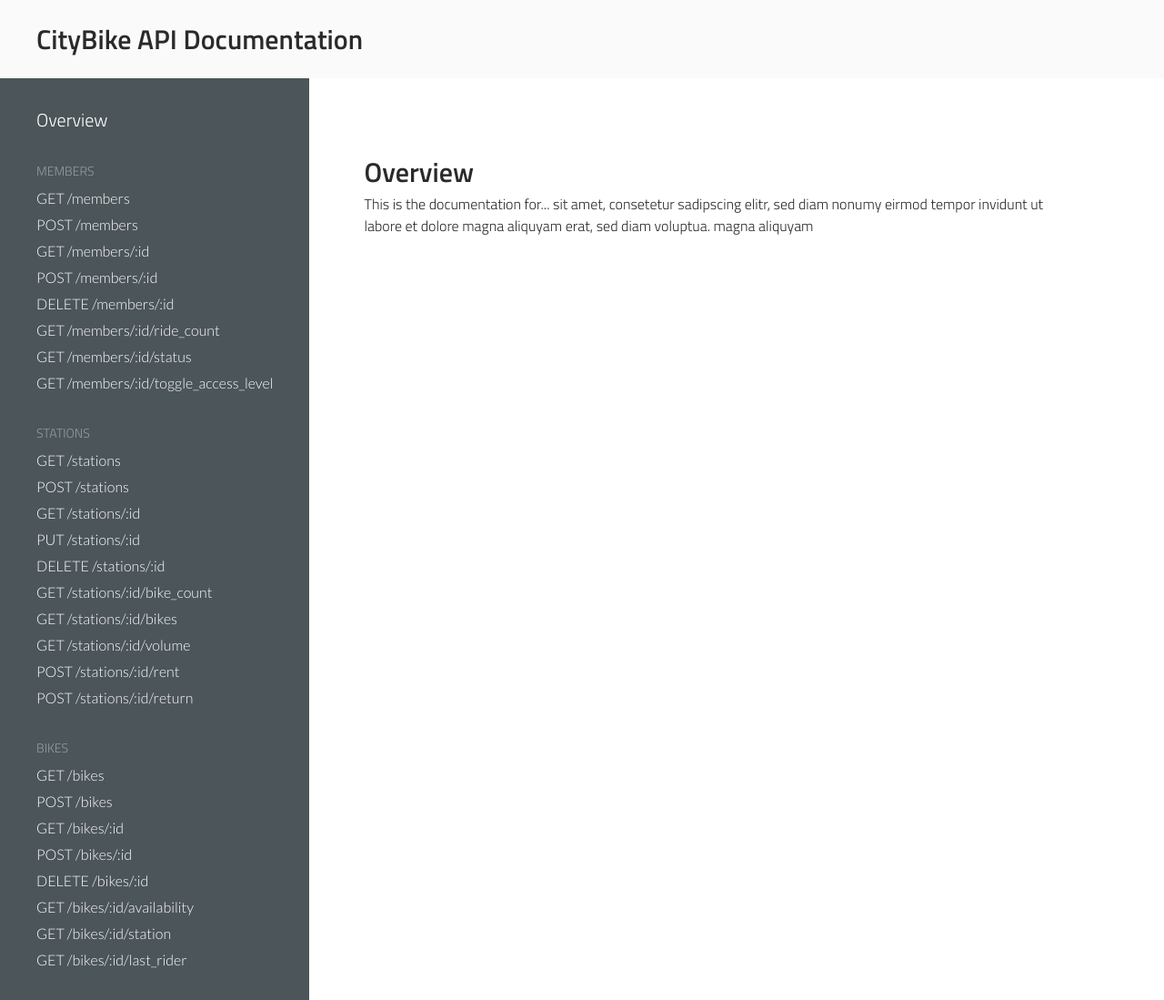
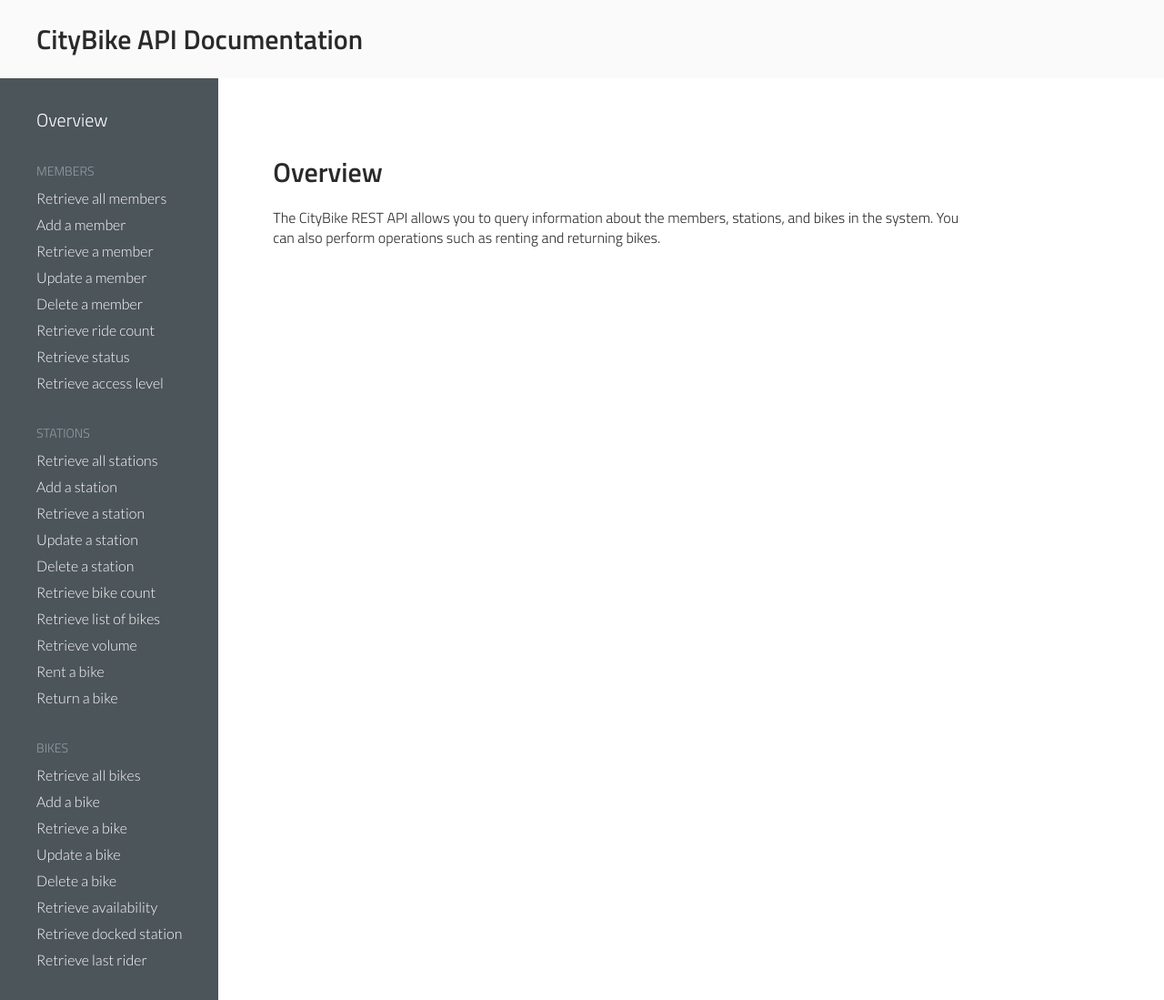
Before and after one commit to anyu/bikeshare-system, a React app: page / in a window 1280 px wide. Shown: the whole page at 91% size. Built offline with nearby package versions, Linux system fonts and the light colour scheme.

Commit message:
(feat) Use human readable labels instead of routes in documentation

```diff
--- a/client/src/components/Sidebar.js
+++ b/client/src/components/Sidebar.js
@@ -6,17 +6,16 @@ class Sidebar extends React.Component {
   }
 
   render () {
-    const memberEndpoints = ['GET /members', 'POST /members', 'GET /members/:id', 'POST /members/:id', 'DELETE /members/:id', 'GET /members/:id/ride_count',
-                             'GET /members/:id/status', 'GET /members/:id/toggle_access_level'];
-    const stationEndpoints = ['GET /stations', 'POST /stations', 'GET /stations/:id', 'PUT /stations/:id', 'DELETE /stations/:id', 'GET /stations/:id/bike_count',
-                              'GET /stations/:id/bikes', 'GET /stations/:id/volume', 'POST /stations/:id/rent', 'POST /stations/:id/return'];
-    const bikeEndpoints = ['GET /bikes', 'POST /bikes', 'GET /bikes/:id', 'POST /bikes/:id', 'DELETE /bikes/:id', 'GET /bikes/:id/availability',
-                           'GET /bikes/:id/station', 'GET /bikes/:id/last_rider'];
+    const memberEndpoints = ['Retrieve all members', 'Add a member', 'Retrieve a member', 'Update a member', 'Delete a member', 'Retrieve ride count',
+                             'Retrieve status', 'Retrieve access level'];
+    const stationEndpoints = ['Retrieve all stations', 'Add a station', 'Retrieve a station', 'Update a station', 'Delete a station', 'Retrieve bike count',
+                              'Retrieve list of bikes', 'Retrieve volume', 'Rent a bike', 'Return a bike'];
+    const bikeEndpoints = ['Retrieve all bikes', 'Add a bike', 'Retrieve a bike', 'Update a bike', 'Delete a bike', 'Retrieve availability',
+                           'Retrieve docked station', 'Retrieve last rider'];
 
     return (
         <div className="sidebar">
-          <h4>Overview</h4>
-
+          <h4 className="sidebarLink" onClick ={ (e) => this.props.togglePage(e, "Overview") }>Overview</h4>
           <h3>Members</h3>
             {memberEndpoints.map((item, i) =>
               <li key={i} className="sidebarLink" onClick ={ (e) => this.props.togglePage(e, item) } >{item}</li>
--- a/client/src/contentData.js
+++ b/client/src/contentData.js
@@ -3,9 +3,9 @@ require('dotenv').config();
 module.exports = {
   text: {
     'Overview' : {
-      summary: 'This is the documentation for... sit amet, consetetur sadipscing elitr, sed diam nonumy eirmod tempor invidunt ut labore et dolore magna aliquyam erat, sed diam voluptua. magna aliquyam'
+      summary: 'The CityBike REST API allows you to query information about the members, stations, and bikes in the system. You can also perform operations such as renting and returning bikes.'
     },
-    'GET /members':
+    'Retrieve all members':
       {
         summary: 'Lorem ipsum dolor sit amet, consetetur sadipscing elitr, sed diam nonumy eirmod tempor invidunt ut labore et dolore magna aliquyam erat, sed diam voluptua. magna aliquyam',
         resource_url: process.env.ROOT_URL + '/api/members',
@@ -23,7 +23,7 @@ module.exports = {
         }],
         response: `{ message: 'poster'}`
       },
-      'POST /members':
+      'Add a member':
       {
         summary: 'Lorem ipsum dolor sit amet, consetetur sadipscing elitr, sed diam nonumy eirmod tempor invidunt ut labore et dolore magna aliquyam erat, sed diam voluptua. magna aliquyam',
         resource_url: process.env.ROOT_URL + '/api/members',
@@ -40,7 +40,7 @@ module.exports = {
           example: 'example'
         }]
       },
-      'GET /members/:id':
+      'Retrieve a member':
       {
         summary: 'Lorem ipsum dolor sit amet, consetetur sadipscing elitr, sed diam nonumy eirmod tempor invidunt ut labore et dolore magna aliquyam erat, sed diam voluptua. magna aliquyam',
         resource_url: process.env.ROOT_URL + '/api/members/:id',
@@ -57,7 +57,7 @@ module.exports = {
         example: 'example'
       }]
     },
-    'POST /members/:id':
+    'Update a member':
     {
       summary: 'Lorem ipsum dolor sit amet, consetetur sadipscing elitr, sed diam nonumy eirmod tempor invidunt ut labore et dolore magna aliquyam erat, sed diam voluptua. magna aliquyam',
       resource_url: process.env.ROOT_URL + '/api/members/:id',
@@ -74,7 +74,7 @@ module.exports = {
         example: 'example'
       }]
     },
-    'DELETE /members/:id':
+    'Delete a member':
     {
       summary: 'Lorem ipsum dolor sit amet, consetetur sadipscing elitr, sed diam nonumy eirmod tempor invidunt ut labore et dolore magna aliquyam erat, sed diam voluptua. magna aliquyam',
       resource_url: process.env.ROOT_URL + '/api/members/:id',
@@ -91,7 +91,7 @@ module.exports = {
         example: 'example'
       }]
     },
-    'GET /members/:id/ride_count':
+    "Retrieve ride count":
     {
       summary: 'Lorem ipsum dolor sit amet, consetetur sadipscing elitr, sed diam nonumy eirmod tempor invidunt ut labore et dolore magna aliquyam erat, sed diam voluptua. magna aliquyam',
       resource_url: process.env.ROOT_URL + '/api/members/:id/ride_count',
@@ -108,7 +108,7 @@ module.exports = {
         example: 'example'
       }]
     },
-    'GET /members/:id/status':
+    'Retrieve status':
     {
       summary: 'Lorem ipsum dolor sit amet, consetetur sadipscing elitr, sed diam nonumy eirmod tempor invidunt ut labore et dolore magna aliquyam erat, sed diam voluptua. magna aliquyam',
       resource_url: process.env.ROOT_URL + '/api/members/:id/status',
@@ -125,7 +125,7 @@ module.exports = {
         example: 'example'
       }]
     },
-    'GET /members/:id/toggle_access_level':
+    'Retrieve access level':
     {
       summary: 'Lorem ipsum dolor sit amet, consetetur sadipscing elitr, sed diam nonumy eirmod tempor invidunt ut labore et dolore magna aliquyam erat, sed diam voluptua. magna aliquyam',
       resource_url: process.env.ROOT_URL + '/api/members/:id/toggle_access_level',
@@ -142,7 +142,7 @@ module.exports = {
         example: 'example'
       }]
     },
-    'GET /stations':
+    'Retrieve all stations':
     {
       summary: 'Lorem ipsum dolor sit amet, consetetur sadipscing elitr, sed diam nonumy eirmod tempor invidunt ut labore et dolore magna aliquyam erat, sed diam voluptua. magna aliquyam',
       resource_url: process.env.ROOT_URL + '/api/stations',
@@ -159,7 +159,7 @@ module.exports = {
         example: 'example'
       }]
     },
-    'POST /stations':
+    'Add a station':
     {
       summary: 'Lorem ipsum dolor sit amet, consetetur sadipscing elitr, sed diam nonumy eirmod tempor invidunt ut labore et dolore magna aliquyam erat, sed diam voluptua. magna aliquyam',
       resource_url: process.env.ROOT_URL + '/api/stations',
@@ -176,7 +176,7 @@ module.exports = {
         example: 'example'
       }]
     },
-    'GET /stations/:id':
+    'Retrieve a station':
     {
       summary: 'Lorem ipsum dolor sit amet, consetetur sadipscing elitr, sed diam nonumy eirmod tempor invidunt ut labore et dolore magna aliquyam erat, sed diam voluptua. magna aliquyam',
       resource_url: process.env.ROOT_URL + '/api/stations/:id',
@@ -193,7 +193,7 @@ module.exports = {
         example: 'example'
       }]
     },
-    'PUT /stations/:id':
+    'Update a station':
     {
       summary: 'Lorem ipsum dolor sit amet, consetetur sadipscing elitr, sed diam nonumy eirmod tempor invidunt ut labore et dolore magna aliquyam erat, sed diam voluptua. magna aliquyam',
       resource_url: process.env.ROOT_URL + '/api/stations/:id',
@@ -210,7 +210,7 @@ module.exports = {
         example: 'example'
       }]
     },
-    'DELETE /stations/:id':
+    'Delete a station':
     {
       summary: 'Lorem ipsum dolor sit amet, consetetur sadipscing elitr, sed diam nonumy eirmod tempor invidunt ut labore et dolore magna aliquyam erat, sed diam voluptua. magna aliquyam',
       resource_url: process.env.ROOT_URL + '/api/stations/:id',
@@ -227,7 +227,7 @@ module.exports = {
         example: 'example'
       }]
     },
-    'GET /stations/:id/bike_count':
+    'Retrieve bike count':
     {
       summary: 'Lorem ipsum dolor sit amet, consetetur sadipscing elitr, sed diam nonumy eirmod tempor invidunt ut labore et dolore magna aliquyam erat, sed diam voluptua. magna aliquyam',
       resource_url: process.env.ROOT_URL + '/api/stations/:id/bike_count',
@@ -244,7 +244,7 @@ module.exports = {
         example: 'example'
       }]
     },
-    'GET /stations/:id/bikes':
+    'Retrieve list of bikes':
     {
       summary: 'Lorem ipsum dolor sit amet, consetetur sadipscing elitr, sed diam nonumy eirmod tempor invidunt ut labore et dolore magna aliquyam erat, sed diam voluptua. magna aliquyam',
       resource_url: process.env.ROOT_URL + '/api/stations/:id/bikes',
@@ -261,7 +261,7 @@ module.exports = {
         example: 'example'
       }]
     },
-    'GET /stations/:id/volume':
+    'Retrieve volume':
     {
       summary: 'Lorem ipsum dolor sit amet, consetetur sadipscing elitr, sed diam nonumy eirmod tempor invidunt ut labore et dolore magna aliquyam erat, sed diam voluptua. magna aliquyam',
       resource_url: process.env.ROOT_URL + '/api/stations/:id/volume',
@@ -278,7 +278,7 @@ module.exports = {
         example: 'example'
       }]
     },
-    'POST /stations/:id/rent':
+    'Rent a bike':
     {
       summary: 'Lorem ipsum dolor sit amet, consetetur sadipscing elitr, sed diam nonumy eirmod tempor invidunt ut labore et dolore magna aliquyam erat, sed diam voluptua. magna aliquyam',
       resource_url: process.env.ROOT_URL + '/api/stations/:id/rent',
@@ -295,7 +295,7 @@ module.exports = {
         example: 'example'
       }]
     },
-    'POST /stations/:id/return':
+    'Return a bike':
     {
       summary: 'Lorem ipsum dolor sit amet, consetetur sadipscing elitr, sed diam nonumy eirmod tempor invidunt ut labore et dolore magna aliquyam erat, sed diam voluptua. magna aliquyam',
       resource_url: process.env.ROOT_URL + '/api/stations/:id/return',
@@ -312,7 +312,7 @@ module.exports = {
         example: 'example'
       }]
     },
-    'GET /bikes':
+    'Retrieve all bikes':
     {
       summary: 'Lorem ipsum dolor sit amet, consetetur sadipscing elitr, sed diam nonumy eirmod tempor invidunt ut labore et dolore magna aliquyam erat, sed diam voluptua. magna aliquyam',
       resource_url: process.env.ROOT_URL + '/api/bikes',
@@ -329,7 +329,7 @@ module.exports = {
         example: 'example'
       }]
     },
-    'POST /bikes':
+    'Add a bike':
     {
       summary: 'Lorem ipsum dolor sit amet, consetetur sadipscing elitr, sed diam nonumy eirmod tempor invidunt ut labore et dolore magna aliquyam erat, sed diam voluptua. magna aliquyam',
       resource_url: process.env.ROOT_URL + '/api/bikes',
@@ -346,7 +346,7 @@ module.exports = {
         example: 'example'
       }]
     },
-    'GET /bikes/:id':
+    'Retrieve a bike':
     {
       summary: 'Lorem ipsum dolor sit amet, consetetur sadipscing elitr, sed diam nonumy eirmod tempor invidunt ut labore et dolore magna aliquyam erat, sed diam voluptua. magna aliquyam',
       resource_url: process.env.ROOT_URL + '/api/bikes/:id',
@@ -363,7 +363,7 @@ module.exports = {
         example: 'example'
       }]
     },
-    'POST /bikes/:id':
+    'Update a bike':
     {
       summary: 'Lorem ipsum dolor sit amet, consetetur sadipscing elitr, sed diam nonumy eirmod tempor invidunt ut labore et dolore magna aliquyam erat, sed diam voluptua. magna aliquyam',
       resource_url: process.env.ROOT_URL + '/api/bikes/:id',
@@ -380,7 +380,7 @@ module.exports = {
         example: 'example'
       }]
     },
-    'DELETE /bikes/:id':
+    'Delete a bike':
     {
       summary: 'Lorem ipsum dolor sit amet, consetetur sadipscing elitr, sed diam nonumy eirmod tempor invidunt ut labore et dolore magna aliquyam erat, sed diam voluptua. magna aliquyam',
       resource_url: process.env.ROOT_URL + '/api/bikes/:id',
@@ -397,7 +397,7 @@ module.exports = {
         example: 'example'
       }]
     },
-    'GET /bikes/:id/availability':
+    'Retrieve availability':
     {
       summary: 'Lorem ipsum dolor sit amet, consetetur sadipscing elitr, sed diam nonumy eirmod tempor invidunt ut labore et dolore magna aliquyam erat, sed diam voluptua. magna aliquyam',
       resource_url: process.env.ROOT_URL + '/api/bikes/:id/availability',
@@ -414,7 +414,7 @@ module.exports = {
         example: 'example'
       }]
     },
-    'GET /bikes/:id/station':
+    'Retrieve docked station':
     {
       summary: 'Lorem ipsum dolor sit amet, consetetur sadipscing elitr, sed diam nonumy eirmod tempor invidunt ut labore et dolore magna aliquyam erat, sed diam voluptua. magna aliquyam',
       resource_url: process.env.ROOT_URL + '/api/bikes/:id/station',
@@ -431,7 +431,7 @@ module.exports = {
         example: 'example'
       }]
     },
-    'GET /bikes/:id/last_rider':
+    'Retrieve last rider':
     {
       summary: 'Lorem ipsum dolor sit amet, consetetur sadipscing elitr, sed diam nonumy eirmod tempor invidunt ut labore et dolore magna aliquyam erat, sed diam voluptua. magna aliquyam',
       resource_url: process.env.ROOT_URL + '/api/bikes/:id/last_rider',
--- a/public/assets/styles/styles.css
+++ b/public/assets/styles/styles.css
@@ -1,9 +1,14 @@
-body, p {
+body {
   font-family: 'Titillium Web', 'Helvetica', 'Arial', sans-serif;
   font-weight: 300;
   color: #2a2a2a;
   margin: 0;
   padding: 0;
+}
+
+p {
+  font-size: 16px;
+  line-height: 22px;
 }
 
 h1 {
@@ -50,7 +55,7 @@ a:hover, .sidebarLink:hover {
 }
 
 table {
-  width: 760px;
+  width: 740px;
   text-align: left;
   border-spacing:0;
   border-collapse: collapse;
```
